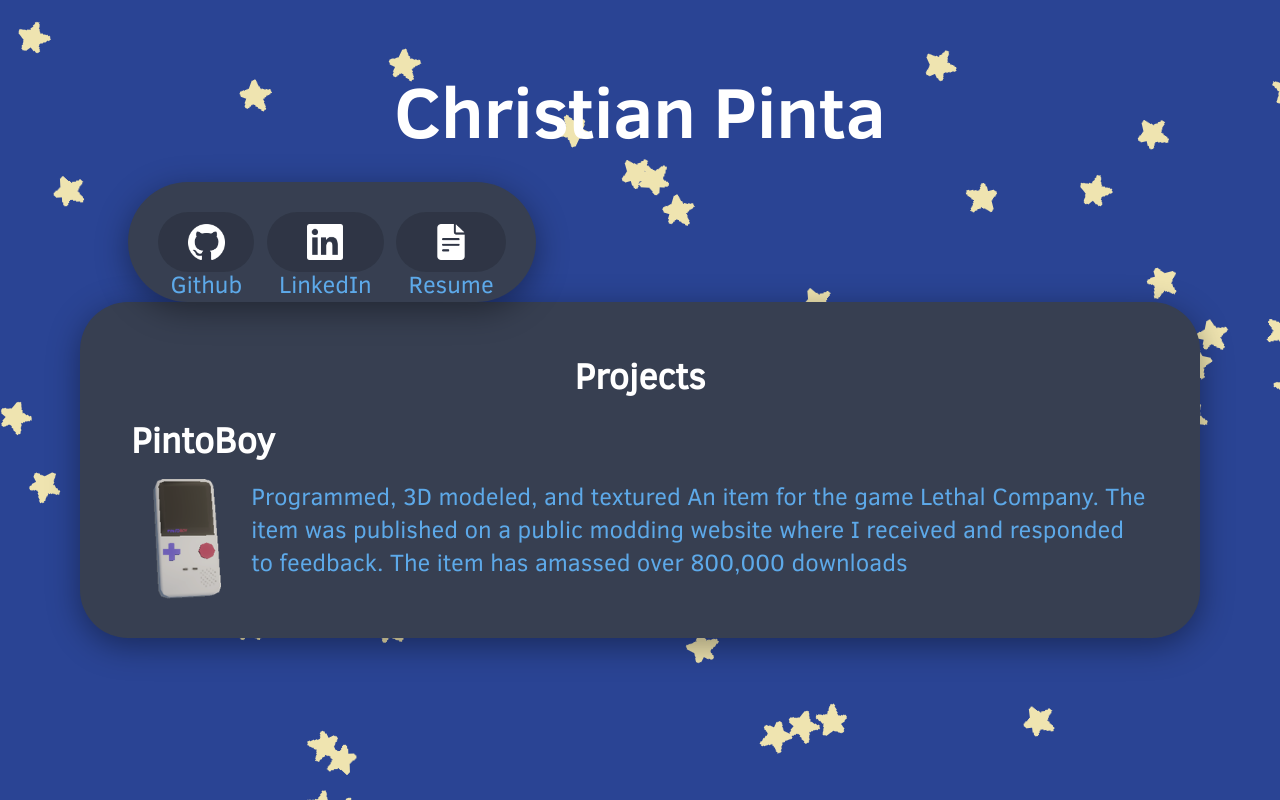
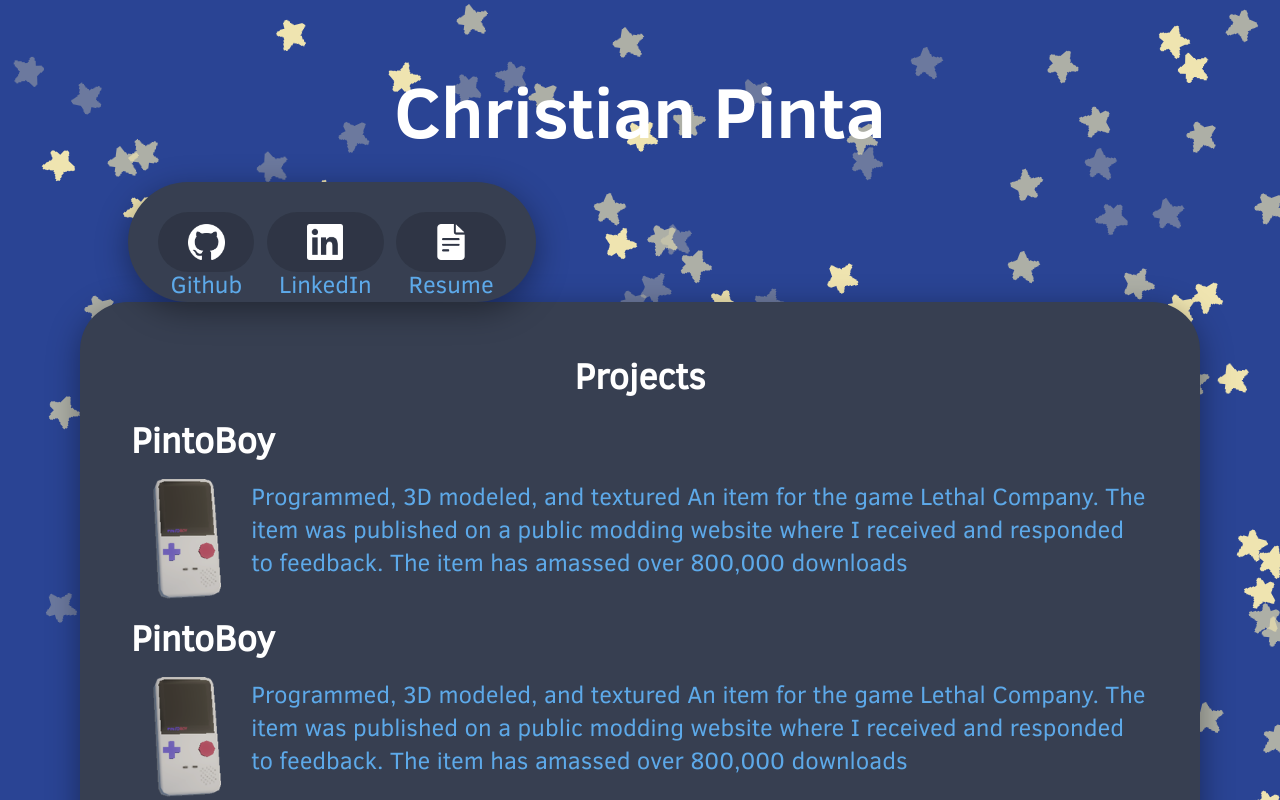
Before and after one commit to cpinta/cpinta.github.io, a React (Create React App) app: page / in a window 1280 px wide. Shown: the top 800 px of the page. Built offline with nearby package versions, Linux system fonts and the light colour scheme.

Commit message:
stars now have layered scrolling. spinning broken but will fix it

```diff
--- a/src/App.css
+++ b/src/App.css
@@ -97,7 +97,7 @@
 }
 
 html, body, #root {
-  height: 100%;
+  height: 1800px;
   margin: 0;
   background-color: var(--main-bg);
   color: var(--main-text);
@@ -195,7 +195,7 @@
 }
 
 .MainBody{
-  height: 10rem;
+  height: auto;
   margin: auto;
   align-content: start;
   text-align: center;
@@ -232,7 +232,7 @@
   top: 0;
   left: 0;
   width: 100%;
-  height: 100%;
+  height: 1000%;
   display: grid;
   text-align: center;
 }
--- a/src/BGElement.tsx
+++ b/src/BGElement.tsx
@@ -14,6 +14,7 @@
 function BGElement({id, image, x, y, scrollSpeed, startRotation = 0, style}: BGElementProps) {
 
     const floaterRef = useRef<HTMLDivElement>(null);
+    const imgRef = useRef<HTMLDivElement>(null);
     var prevTime: number;
 
     var prevIsValid = useRef<boolean>(false);
@@ -94,8 +95,8 @@
     }
 
     return(
-        <div id={id} ref={floaterRef} style={{top: y, left: x, position: 'absolute', rotate: `${rotation}deg`}} onClick={() => setRotation(Math.random() * 180)} onMouseMove={handleMouseMove} onMouseLeave={handleMouseLeave}>
-            <img src={image} style={style} />
+        <div id={id} ref={floaterRef} style={{top: y, left: x, position: 'absolute'}} onClick={() => setRotation(Math.random() * 180)} onMouseMove={handleMouseMove} onMouseLeave={handleMouseLeave}>
+            <img src={image} style={style || {rotate: `${rotation}deg`}} />
         </div>
     )
 }
--- a/src/BGStars.tsx
+++ b/src/BGStars.tsx
@@ -23,6 +23,8 @@
     var starCount = 0;
     // make algorithm that adds spacing in between stars
     var starSpace = 100;
+    var scrollSpeedDiffBetweenStarLayers = 1;
+    var scrollLayerCount = 3;
 
     const [stars, setStars] = useState<React.ReactElement[]>([]);
 
@@ -30,10 +32,16 @@
         var randx = random() * (X_MAX - X_MIN) + X_MIN
         var randy = random() * (Y_MAX - Y_MIN) + Y_MIN
         var randRotation = (random() * 3) * 90;
+        var layer = Math.trunc((random() * scrollLayerCount) + 1);
+        var scrollSpeed = layer * scrollSpeedDiffBetweenStarLayers;
+
+        var opacity = 100 * ((layer)/scrollLayerCount)
+
+
 
         starCount++;
 
-        return <BGElement key={'star'+starCount} id={'star'+starCount} image={imgStar} x={randx} y={randy} scrollSpeed={3} startRotation={randRotation} style={{rotate: randRotation + 'deg'}}  />
+        return <BGElement key={'star'+starCount} id={'star'+starCount} image={imgStar} x={randx} y={randy} scrollSpeed={scrollSpeed} startRotation={randRotation} style={{rotate: randRotation + 'deg', opacity: opacity + `%`, zIndex: layer}}  />
     }
 
     function spawnStars(count: number) {
@@ -57,7 +65,7 @@
     }
 
     useEffect(() => {
-        spawnStars(50);
+        spawnStars(500);
     }, []);
 
     return(
--- a/src/MainBody.tsx
+++ b/src/MainBody.tsx
@@ -13,10 +13,11 @@
 import ProjectListEntry from './ProjectListEntry';
 
 function MainBody(){
+    console.log(document.documentElement.getBoundingClientRect().height);
     return(
         <section className='Background'>
-            <BGStars x_min={0} x_max={window.innerWidth} y_min={0} y_max={Math.max(document.body.scrollHeight, document.documentElement.scrollHeight)} />
-            <div style={{zIndex: 1, pointerEvents: 'none'}}>
+            <BGStars x_min={0} x_max={window.innerWidth} y_min={0} y_max={Math.max(3600)} />
+            <div style={{zIndex: 5, pointerEvents: 'none'}}>
                 <h1 className='MainBodyTitle'>Christian Pinta</h1>
                 <div className='TinyPromoBubblesParent'>
                     <div className="TinyPromoBubbles" style={{float: 'left', height: '3rem'}}>
@@ -30,6 +31,12 @@
                 <div className="MainBody">
                     <h2>Projects</h2>
                     <ProjectListEntry title='PintoBoy' image={imgPintoBoy} descrption='Programmed, 3D modeled, and textured An item for the game Lethal Company. The item was published on a public modding website where I received and responded to feedback. The item has amassed over 800,000 downloads' />
+                    <ProjectListEntry title='PintoBoy' image={imgPintoBoy} descrption='Programmed, 3D modeled, and textured An item for the game Lethal Company. The item was published on a public modding website where I received and responded to feedback. The item has amassed over 800,000 downloads' />
+                    <ProjectListEntry title='PintoBoy' image={imgPintoBoy} descrption='Programmed, 3D modeled, and textured An item for the game Lethal Company. The item was published on a public modding website where I received and responded to feedback. The item has amassed over 800,000 downloads' />
+                    <ProjectListEntry title='PintoBoy' image={imgPintoBoy} descrption='Programmed, 3D modeled, and textured An item for the game Lethal Company. The item was published on a public modding website where I received and responded to feedback. The item has amassed over 800,000 downloads' />
+                    <ProjectListEntry title='PintoBoy' image={imgPintoBoy} descrption='Programmed, 3D modeled, and textured An item for the game Lethal Company. The item was published on a public modding website where I received and responded to feedback. The item has amassed over 800,000 downloads' />
+                    <ProjectListEntry title='PintoBoy' image={imgPintoBoy} descrption='Programmed, 3D modeled, and textured An item for the game Lethal Company. The item was published on a public modding website where I received and responded to feedback. The item has amassed over 800,000 downloads' />
+
                 </div>
             </div>
         </section>
```
